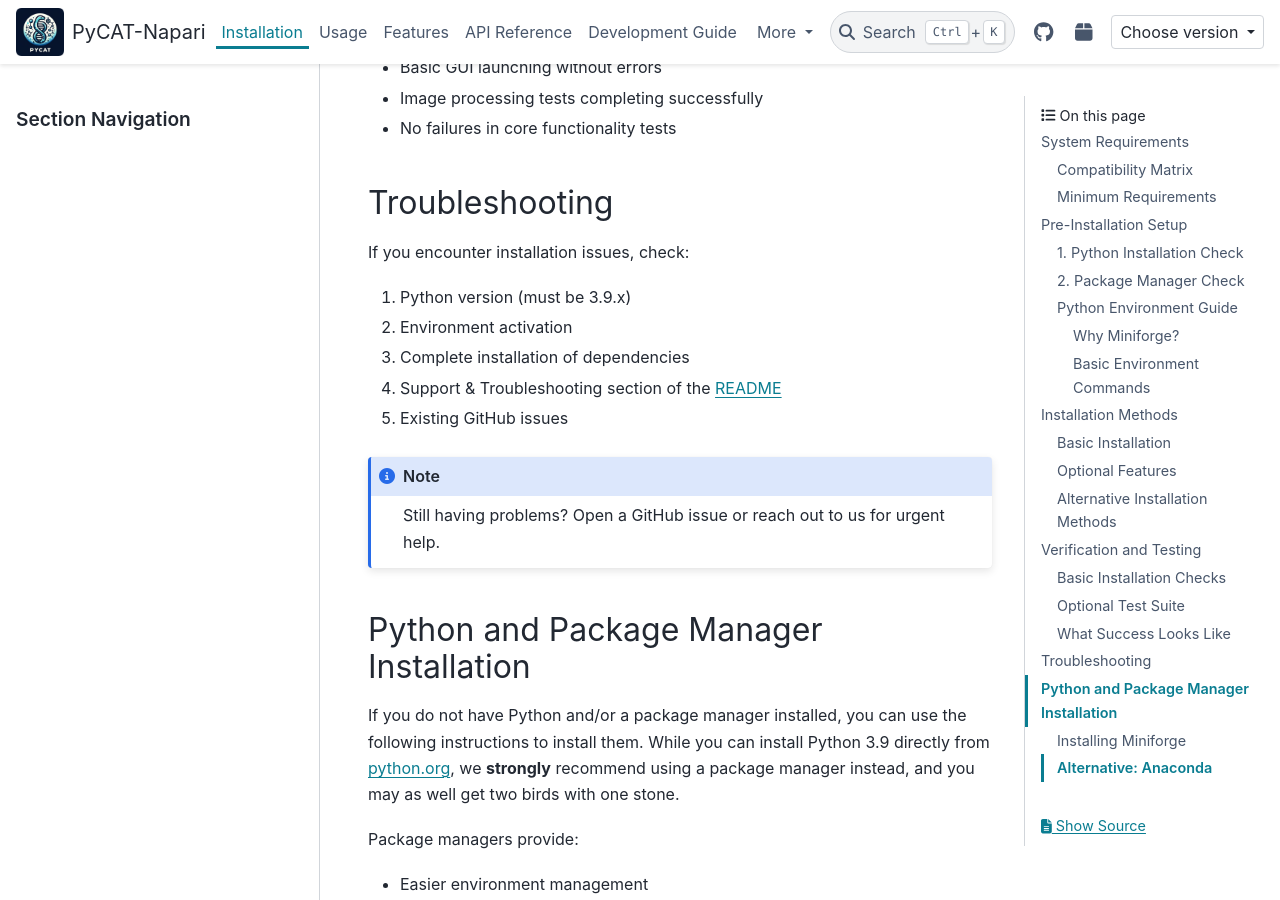
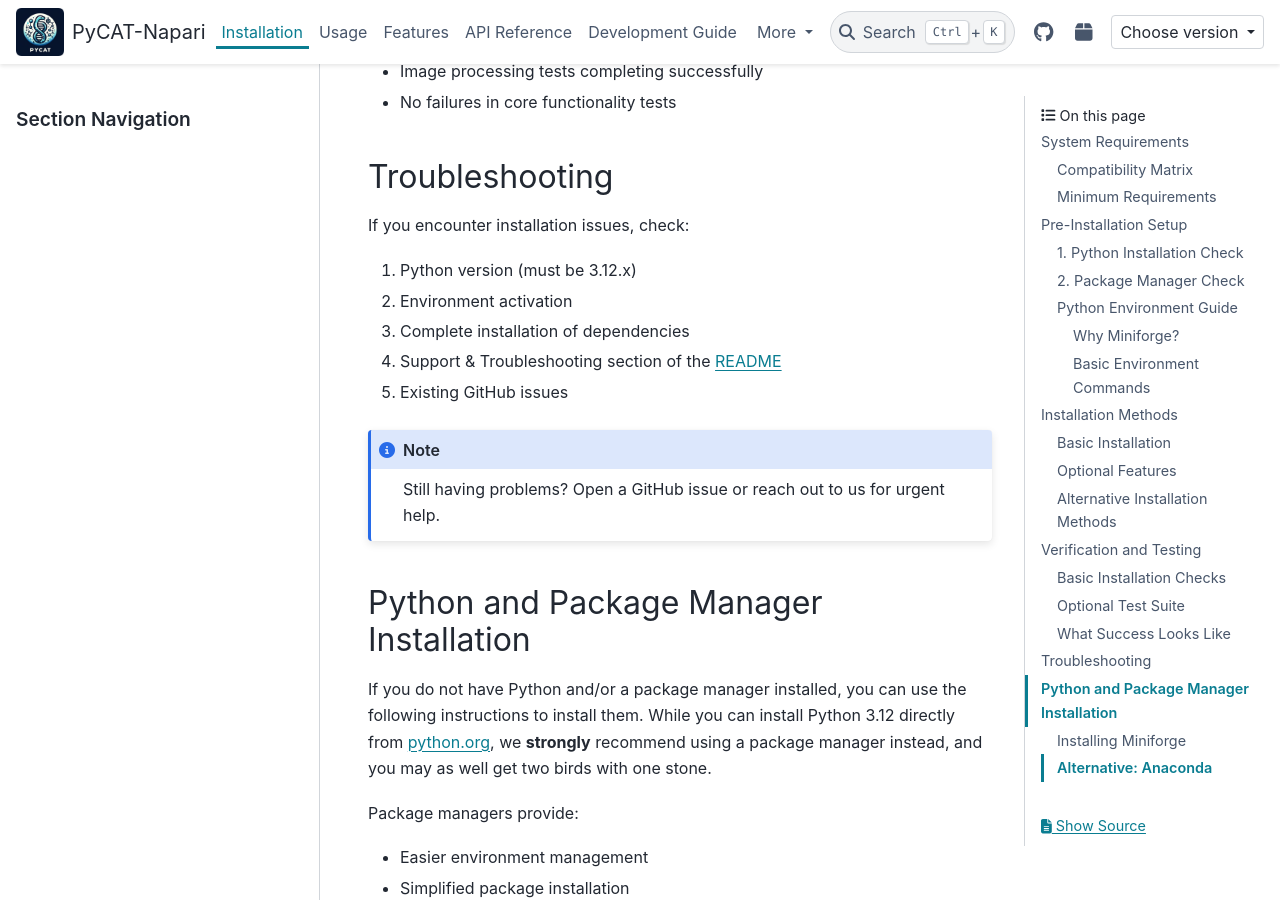
Before and after one commit to BanerjeeLab-repertoire/pycat-napari, a Sphinx documentation site: the page built from docs/source/installation.rst, in a window 1280 px wide and 900 px high, scrolled down 5881 px. Built offline with Sphinx 7.4.7 and the PyData theme 0.15.4, drawn with Linux system fonts in a browser that asks for light colours; some of the changed text lies outside the part shown.

Commit message:
fixed the docs
fixed the 3.9 in the readthedocs page

```diff
--- a/docs/source/conf.py
+++ b/docs/source/conf.py
@@ -150,7 +150,7 @@ numpydoc_class_members_toctree = False
 
 # Intersphinx configuration
 intersphinx_mapping = {
-    'python': ('https://docs.python.org/3.9', None),
+    'python': ('https://docs.python.org/3.12', None),
     'numpy': ('https://numpy.org/doc/stable/', None),
     'scipy': ('https://docs.scipy.org/doc/scipy/', None),
     'pandas': ('https://pandas.pydata.org/docs/', None),
--- a/docs/source/development/support.rst
+++ b/docs/source/development/support.rst
@@ -22,7 +22,7 @@ Installation Problems
 
 1. **Python Version Mismatch**
 
-* Verify Python 3.9 installation
+* Verify Python 3.12 installation
 * Check your environment activation
 * See :doc:`../installation` for detailed requirements
 
--- a/docs/source/installation.rst
+++ b/docs/source/installation.rst
@@ -18,19 +18,19 @@ Compatibility Matrix
      - Status
      - Notes
    * - Windows 10/11
-     - 3.9
+     - 3.12
      - Tested
      - Logo display issue
    * - Mac M1/ARM
-     - 3.9
+     - 3.12
      - Tested
      - Requires specific torch
    * - Mac Intel
-     - 3.9
+     - 3.12
      - Untested*
      - Should work
    * - Linux
-     - 3.9
+     - 3.12
      - Untested*
      - Should work
 
@@ -39,10 +39,10 @@ Compatibility Matrix
 Minimum Requirements
 ^^^^^^^^^^^^^^^^^^^^
 
-* **Python Version**: 3.9.x (Required)
+* **Python Version**: 3.12.x (Required)
 
 .. warning::
-   PyCAT-Napari is currently only compatible with Python 3.9. Other versions are not supported in this release. Future releases may aim to expand to more versions.
+   PyCAT-Napari requires Python 3.12 (supported range 3.12–3.13). Earlier versions, including 3.9, are no longer supported as of v1.5.39.
 
 * **RAM**: 8GB (16GB recommended)
 * **Disk Space**: ~100MB (including dependencies)
@@ -114,14 +114,14 @@ Basic Environment Commands
 
 .. code-block:: bash
 
-   # Create new environment with Python 3.9
-   conda create -n pycat-env python=3.9
+   # Create new environment with Python 3.12
+   conda create -n pycat-env python=3.12
 
    # Activate the environment
    conda activate pycat-env
 
    # Verify you're in the right environment
-   python --version  # Should show Python 3.9.x
+   python --version  # Should show Python 3.12.x
 
 Installation Methods
 --------------------
@@ -134,7 +134,7 @@ Basic Installation
 .. code-block:: bash
 
    # Create environment
-   conda create -n pycat-env python=3.9
+   conda create -n pycat-env python=3.12
 
    # Activate environment
    conda activate pycat-env
@@ -207,7 +207,7 @@ Basic Installation Checks
    conda activate pycat-env
 
    # Verify Python version
-   python --version  # Should show 3.9.x
+   python --version  # Should show 3.12.x
 
    # Test basic import
    python -c "import pycat; print('PyCAT import successful!')"
@@ -254,7 +254,7 @@ Troubleshooting
 
 If you encounter installation issues, check:
 
-1. Python version (must be 3.9.x)
+1. Python version (must be 3.12.x)
 2. Environment activation
 3. Complete installation of dependencies
 4. Support & Troubleshooting section of the `README <https://github.com/BanerjeeLab-repertoire/pycat-napari>`_
@@ -270,7 +270,7 @@ Python and Package Manager Installation
 ---------------------------------------
 
 If you do not have Python and/or a package manager installed, you can use the following instructions to install them.
-While you can install Python 3.9 directly from `python.org <https://www.python.org/downloads/>`_, we **strongly** recommend using a package manager instead, and you may as well get two birds with one stone.
+While you can install Python 3.12 directly from `python.org <https://www.python.org/downloads/>`_, we **strongly** recommend using a package manager instead, and you may as well get two birds with one stone.
 
 Package managers provide:
 
--- a/meta.yaml
+++ b/meta.yaml
@@ -28,12 +28,12 @@ build:
 
 requirements:
   build:
-    - python >=3.9
+    - python >=3.12,<3.14
     - setuptools >=42
     - pip
     - wheel
   run:
-    - python >=3.9
+    - python >=3.12,<3.14
     - aicsimageio
     - cellpose
     - matplotlib
--- a/pyproject.toml
+++ b/pyproject.toml
@@ -4,7 +4,7 @@ build-backend = "hatchling.build"
 
 [project]
 name = "pycat-napari"
-version = "1.5.253"
+version = "1.5.256"
 description = "Python Condensate Analysis Toolbox - A napari-based tool for biomolecular condensate analysis"
 readme = "README.md"
 requires-python = ">=3.12,<3.14"
```
Also changed, not shown: CHANGELOG.md (+46 -0 lines).
